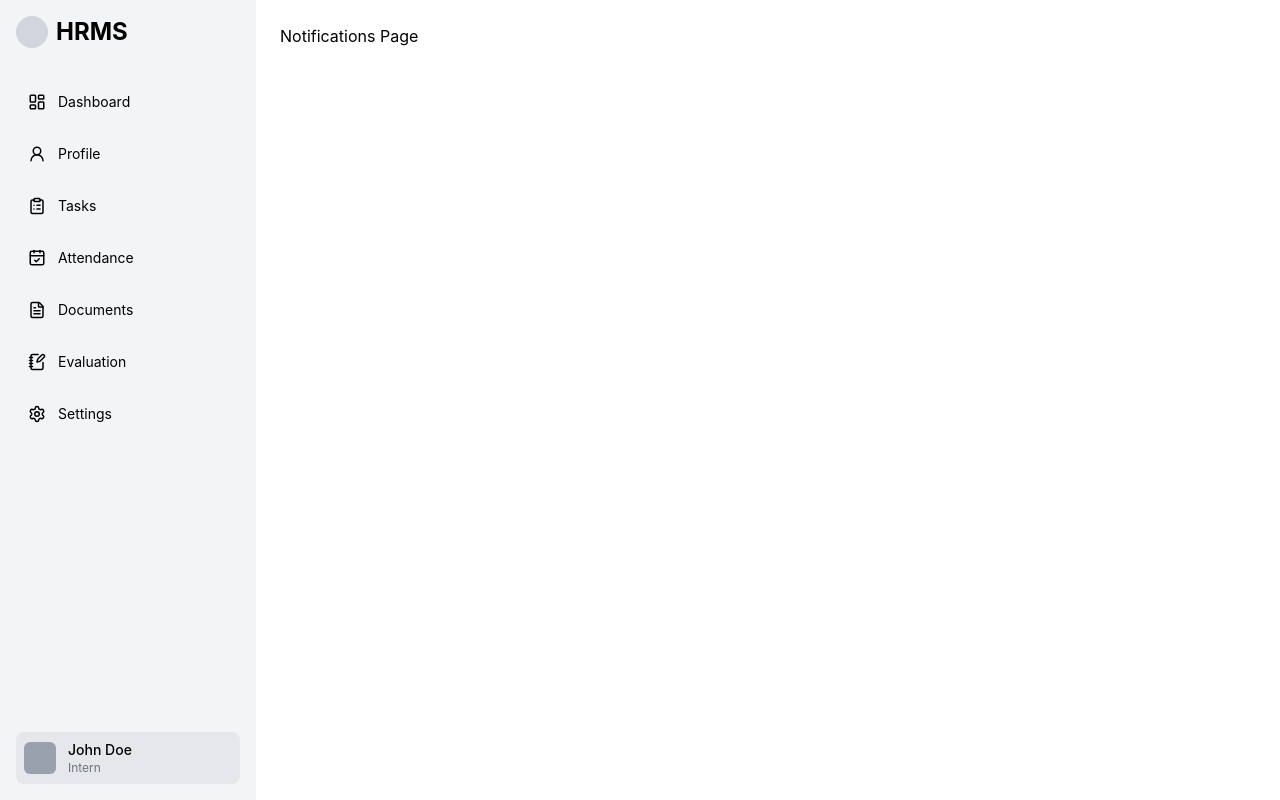
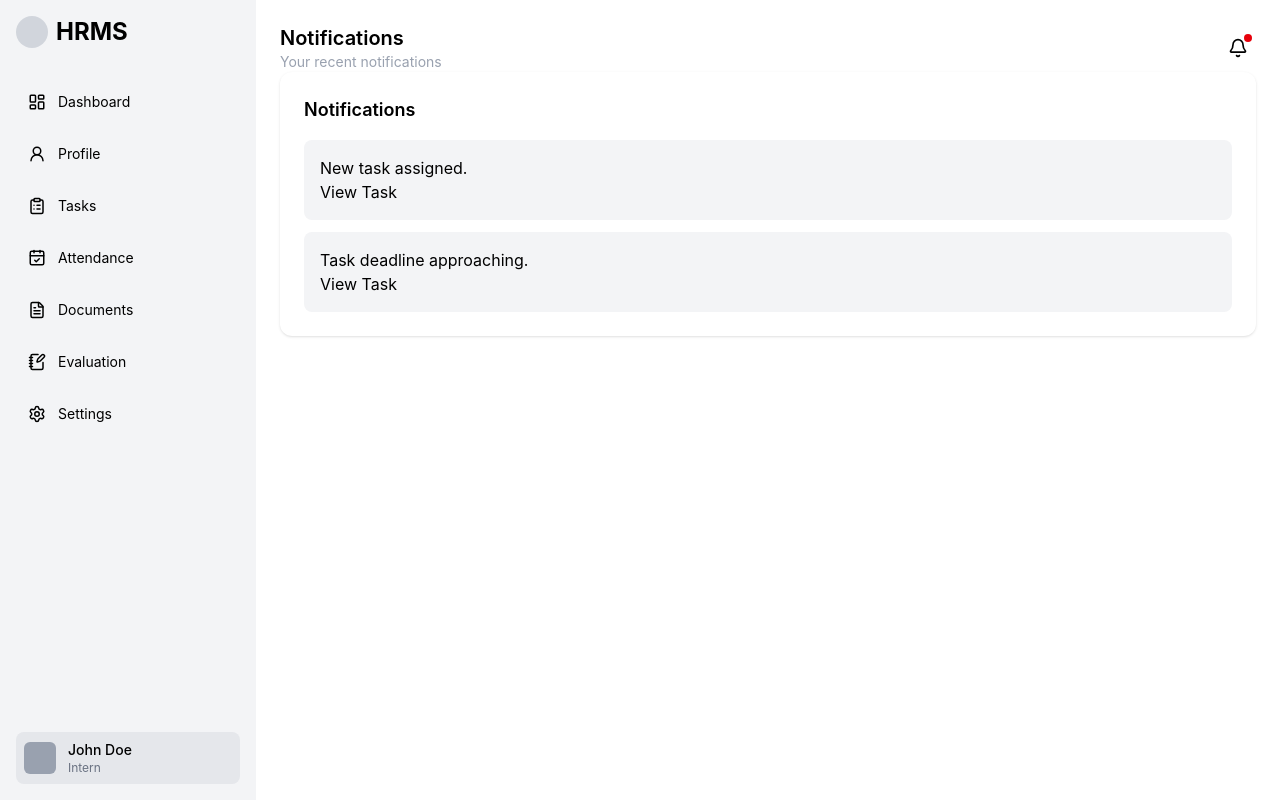
Before and after one commit to dev-St0ic/HR-Internship-Management-System, a React (Vite) app in the folder frontend-hrms/: page /intern/notifications in a window 1280 px wide. Built offline with nearby package versions, Linux system fonts and the light colour scheme.

Commit message:
Updated some features of the notification button

```diff
--- a/frontend-hrms/src/common/components/ui/NotificationBell.jsx
+++ b/frontend-hrms/src/common/components/ui/NotificationBell.jsx
@@ -1,17 +1,19 @@
 import { Bell } from "lucide-react";
-import { useNavigate } from "react-router-dom";
+import { Link } from "react-router-dom";
 
 export default function NotificationBell() {
-  const navigate = useNavigate();
+  const hasNotifications = true;
 
   {
-    /* Temporary Notification */
+    /* Temp will be replaced by auth */
   }
-  const hasNotifications = true;
+  const userRole = "intern";
+  const path = `/${userRole}/notifications`;
 
   return (
-    <button onClick={() => navigate("intern/notifications")}
-        className="relative p-2 rounded-full hover:bg-gray-200 transition"
+    <Link
+      to={path}
+      className="relative p-2 rounded-full hover:bg-gray-200 transition"
     >
       <Bell size={20} />
 
@@ -19,6 +21,6 @@ export default function NotificationBell() {
       {hasNotifications && (
         <span className="absolute top-1 right-1 block h-2 w-2 rounded-full bg-red-600"></span>
       )}
-    </button>
+    </Link>
   );
 }
--- a/frontend-hrms/src/portals/interns/pages/Notifications.jsx
+++ b/frontend-hrms/src/portals/interns/pages/Notifications.jsx
@@ -1,3 +1,40 @@
+import Header from "../../../common/components/layout/Header";
+
 export default function Notifications() {
-  return <h1>Notifications Page</h1>;
+  const dummyNotifications = {
+    intern: [
+      { id: 1, message: "New task assigned.", action: "View Task" },
+      { id: 2, message: "Task deadline approaching.", action: "View Task" },
+    ],
+    supervisor: [
+      { id: 3, message: "Intern submitted report.", action: "Review Task" },
+    ],
+  };
+
+  const userRole = "intern"; // This will come from auth in real implementation
+  const notifications = dummyNotifications[userRole] || []; // This will be fetched from API in real implementation
+
+  return (
+    <>
+      <Header title="Notifications" subtitle="Your recent notifications" />
+      <div className="p-6 bg-white rounded-xl shadow">
+        <h1 className="text-lg font-semibold mb-4">Notifications</h1>
+
+        <div className="space-y-3">
+          {notifications.length > 0 ? (
+            notifications.map((notif) => (
+              <div key={notif.id} className="p-4 bg-gray-100 rounded-lg">
+                <p>{notif.message}</p>
+                <p>{notif.action}</p>
+              </div>
+            ))
+          ) : (
+            <p className="text-gray-400 text-sm">
+              No notifications at the moment.
+            </p>
+          )}
+        </div>
+      </div>
+    </>
+  );
 }
```
Also changed, not shown: 1 other file (tests, documents, lock files or other folders).
